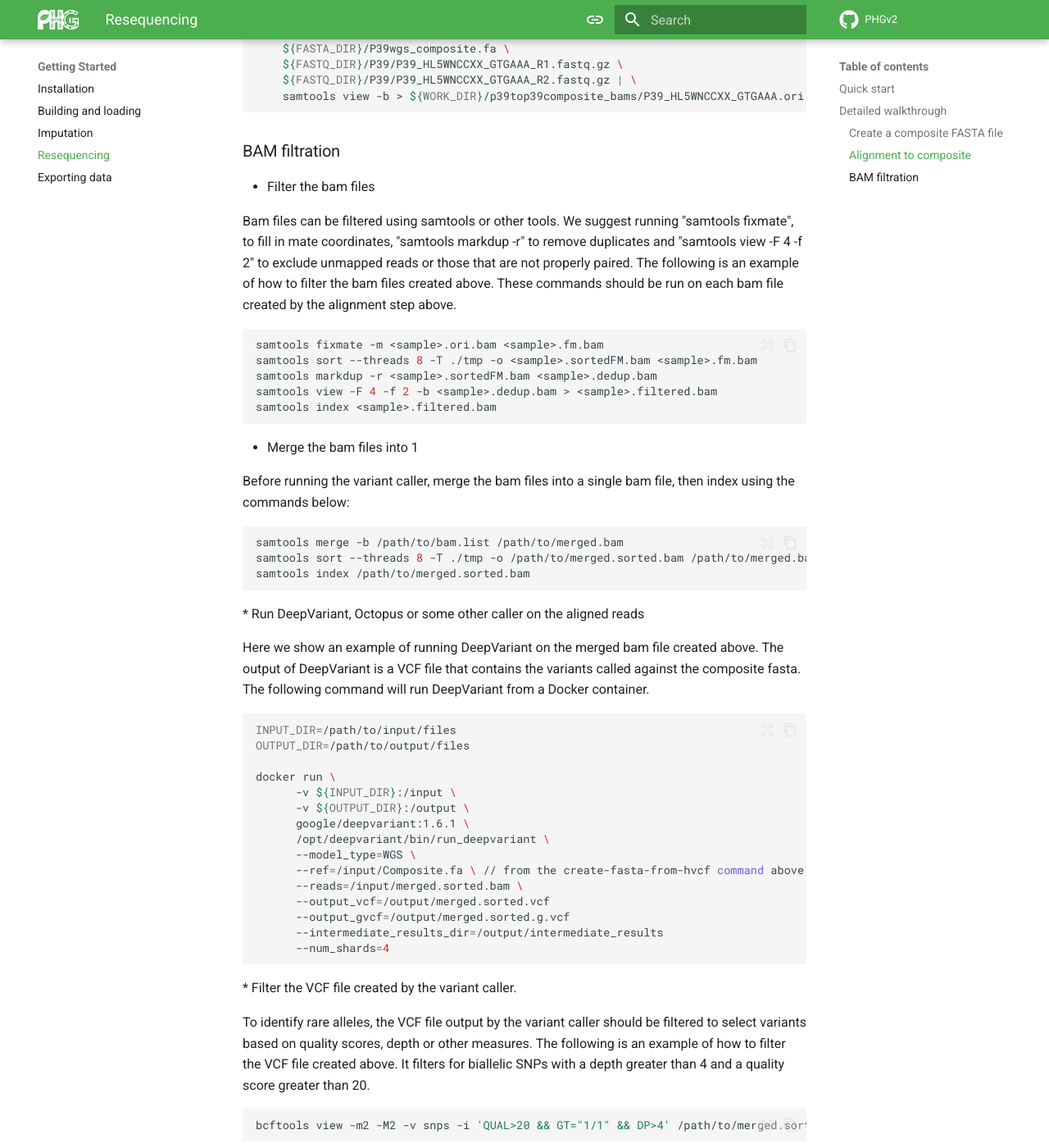
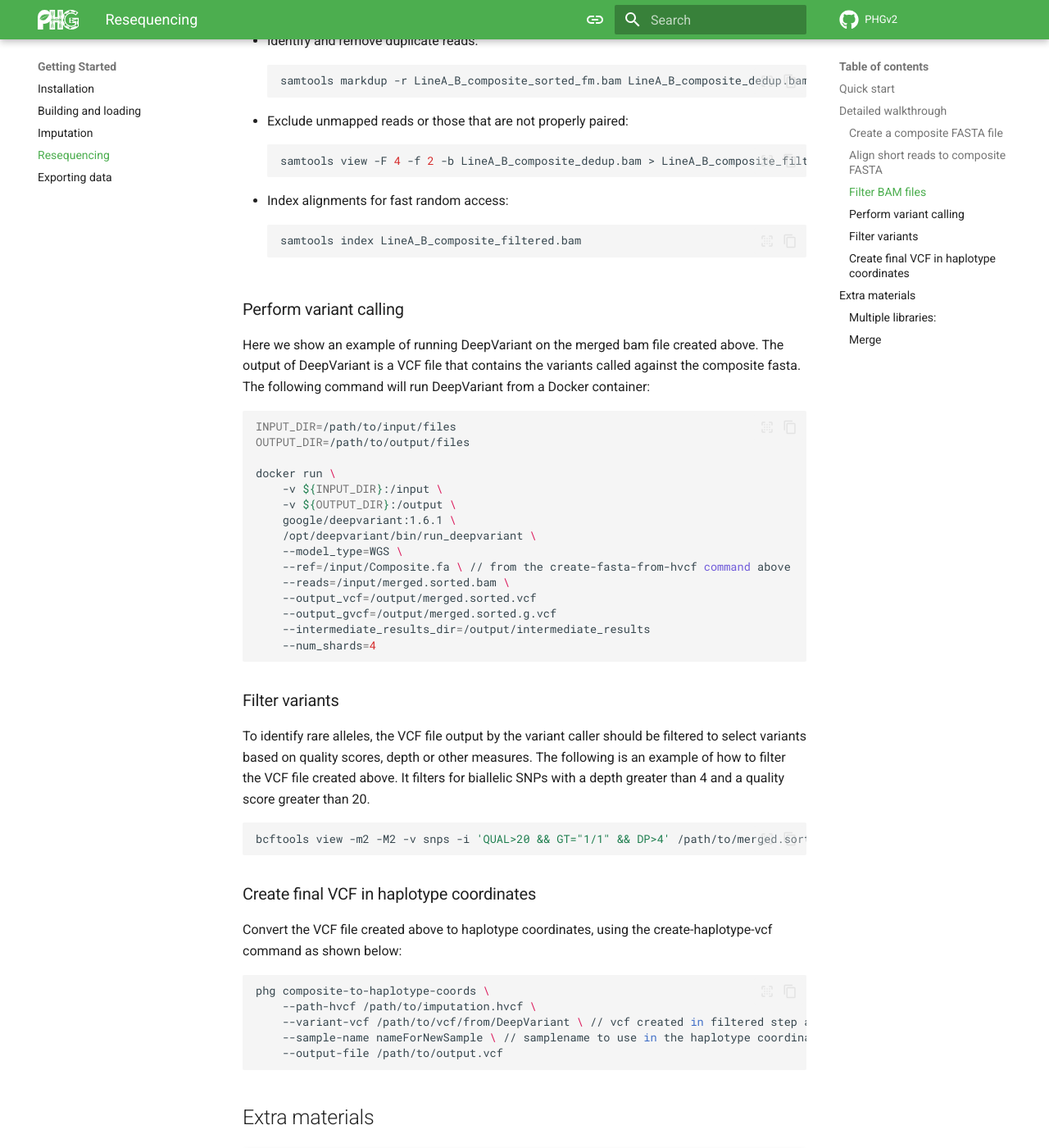
Before and after one commit to maize-genetics/phg_v2, an MkDocs documentation site: the page built from docs/resequencing.md, in a window 1280 px wide and 1400 px high, scrolled down 2996 px. Shown: the whole window at 82% size. Built offline with MkDocs 1.6.1 and Material for MkDocs 9.7.7, drawn with Linux system fonts in a browser that asks for light colours; comment, search, counter and statistics services are not loaded; some of the changed text lies outside the part shown.

Commit message:
Fix alignment and filter sections

````diff
--- a/docs/resequencing.md
+++ b/docs/resequencing.md
@@ -82,10 +82,7 @@ phg_v2_example/
 ```
 
 
-
-
-
-### Alignment to composite
+### Align short reads to composite FASTA
 
 After creating the composite FASTA, we can re-align the WGS reads used
 for the imputation steps to this new composite assembly. This can
@@ -121,13 +118,108 @@ In summary, this command is using the following `minimap2` parameters:
   have reads coming from multiple libraries)
 
 This minimap2 procedure will create a SAM file that is piped (`|`)
-into the `samtools` program which is converted (`view -b`) and
+into the [SAMtools](https://github.com/samtools/samtools) program which is converted (`view -b`) and
 saved (`> output/minimap2/LineA_B_composite_align.bam`) as a BAM
 format for more efficient storage and downstream procedures.
 
 
+### Filter BAM files
+
+BAM files can be filtered using SAMtools (_recommended_) or other
+SAM/BAM processing tools. We suggest running the following SAMtools
+commands:
+
+* Fix potential issues in paired-end reads of a BAM file by adjusting
+  and correcting mate information by ensuring each pair of reads has
+  accurate information about its mate score (`-m`):
+
+    ```shell
+    samtools fixmate -m LineA_B_composite_align.bam LineA_B_composite_fm.bam
+    ```
+
+* Sort alignments by reference sequence coordinates which is
+  necessary before deduplication and indexing:
+
+    ```shell
+    samtools sort --threads 8 -T ./tmp -o LineA_B_composite_sorted_fm.bam LineA_B_composite_fm.bam
+    ```
+
+* Identify and remove duplicate reads:
+
+    ```shell
+    samtools markdup -r LineA_B_composite_sorted_fm.bam LineA_B_composite_dedup.bam
+    ```
+
+* Exclude unmapped reads or those that are not properly paired:
+
+    ```shell
+    samtools view -F 4 -f 2 -b LineA_B_composite_dedup.bam > LineA_B_composite_filtered.bam
+    ```
+
+* Index alignments for fast random access:
+
+    ```shell
+    samtools index LineA_B_composite_filtered.bam
+    ```
+
+
+
+### Perform variant calling
+
+Here we show an example of running DeepVariant on the merged bam file
+created above. The output of DeepVariant is a VCF file that contains
+the variants called against the composite fasta. The following
+command will run DeepVariant from a Docker container:
+
+```shell
+INPUT_DIR=/path/to/input/files
+OUTPUT_DIR=/path/to/output/files
+
+docker run \
+    -v ${INPUT_DIR}:/input \
+    -v ${OUTPUT_DIR}:/output \
+    google/deepvariant:1.6.1 \
+    /opt/deepvariant/bin/run_deepvariant \
+    --model_type=WGS \
+    --ref=/input/Composite.fa \ // from the create-fasta-from-hvcf command above
+    --reads=/input/merged.sorted.bam \
+    --output_vcf=/output/merged.sorted.vcf
+    --output_gvcf=/output/merged.sorted.g.vcf
+    --intermediate_results_dir=/output/intermediate_results
+    --num_shards=4
+```
+
+
+### Filter variants
+
+To identify rare alleles, the VCF file output by the variant caller should be filtered to select variants based on
+quality scores, depth or other measures.  The following is an example of how to filter the VCF file created above.
+It filters for biallelic SNPs with a depth greater than 4 and a quality score greater than 20.
+
+```shell
+bcftools view -m2 -M2 -v snps -i 'QUAL>20 && GT="1/1" && DP>4' /path/to/merged.sorted.vcf -o /path/to/deepVariantFiltered.vcf
+```
+
+
+### Create final VCF in haplotype coordinates
+
+Convert the VCF file created above to haplotype coordinates, using the create-haplotype-vcf command as shown below:
+  ```shell
+  phg composite-to-haplotype-coords \
+      --path-hvcf /path/to/imputation.hvcf \
+      --variant-vcf /path/to/vcf/from/DeepVariant \ // vcf created in filtered step above
+      --sample-name nameForNewSample \ // samplename to use in the haplotype coordinates vcf
+      --output-file /path/to/output.vcf
+  ```
+
+
+
+## Extra materials
+
 !!! todo
-    Should we keep the following code block:
+    Should we keep the following code blocks:
+
+### Multiple libraries:
 
 ```shell
 # Run minimap2 to align the reads with the composite genome
@@ -140,87 +232,30 @@ time minimap2 -a -x sr -t 20 --secondary=no   --eqx -R '@RG\tID:READ_GRP1\tSM:P3
     ${FASTQ_DIR}/P39/P39_HBEN2ADXX_GTGAAA_R1.fastq.gz \
     ${FASTQ_DIR}/P39/P39_HBEN2ADXX_GTGAAA_R2.fastq.gz | \
     samtools view -b > ${WORK_DIR}/p39top39composite_bams/P39_HBEN2ADXX_GTGAAA.ori.bam
+
 time minimap2 -a -x sr -t 20 --secondary=no   --eqx -R '@RG\tID:READ_GRP2\tSM:P39' \
     ${FASTA_DIR}/P39wgs_composite.fa \
     ${FASTQ_DIR}/P39/P39__HFFGKADXX_GTGAAA_R1.fastq.gz \
     ${FASTQ_DIR}/P39/P39__HFFGKADXX_GTGAAA_R2.fastq.gz | \
     samtools view -b > ${WORK_DIR}/p39top39composite_bams/P39_HFFGKADXX_GTGAAA.ori.bam
+
 time minimap2 -a -x sr -t 20 --secondary=no --eqx -R '@RG\tID:READ_GRP3\tSM:P39'
     ${FASTA_DIR}/P39wgs_composite.fa \
     ${FASTQ_DIR}/P39/P39_HL5WNCCXX_GTGAAA_R1.fastq.gz \
     ${FASTQ_DIR}/P39/P39_HL5WNCCXX_GTGAAA_R2.fastq.gz | \
     samtools view -b > ${WORK_DIR}/p39top39composite_bams/P39_HL5WNCCXX_GTGAAA.ori.bam
-
-
-
-```
-
-### BAM filtration
-* Filter the bam files
-
-Bam files can be filtered using samtools or other tools.  We suggest running "samtools fixmate", to fill in mate coordinates,
-"samtools markdup -r" to remove duplicates and "samtools view -F 4 -f 2" to exclude unmapped reads or those that are not
-properly paired.  The following is an example of how to filter the bam files created above.  These commands should be
-run on each bam file created by the alignment step above.
-
-```shell
-samtools fixmate -m <sample>.ori.bam <sample>.fm.bam
-samtools sort --threads 8 -T ./tmp -o <sample>.sortedFM.bam <sample>.fm.bam
-samtools markdup -r <sample>.sortedFM.bam <sample>.dedup.bam
-samtools view -F 4 -f 2 -b <sample>.dedup.bam > <sample>.filtered.bam
-samtools index <sample>.filtered.bam
 ```
 
 
+### Merge
+
 * Merge the bam files into 1
 
-Before running the variant caller, merge the bam files into a single bam file, then index using the commands below:
+Before running the variant caller, merge the bam files into a single
+BAM file, then index using the commands below:
+
 ```shell
 samtools merge -b /path/to/bam.list /path/to/merged.bam
 samtools sort --threads 8 -T ./tmp -o /path/to/merged.sorted.bam /path/to/merged.bam
 samtools index /path/to/merged.sorted.bam
 ```
-* Run DeepVariant, Octopus or some other caller on the aligned reads
-
-Here we show an example of running DeepVariant on the merged bam file created above.  The output of DeepVariant is a VCF file
-that contains the variants called against the composite fasta.  The following command will run DeepVariant
-from a Docker container.
-  ```shell
-  INPUT_DIR=/path/to/input/files
-  OUTPUT_DIR=/path/to/output/files
-
-  docker run \
-        -v ${INPUT_DIR}:/input \
-        -v ${OUTPUT_DIR}:/output \
-        google/deepvariant:1.6.1 \
-        /opt/deepvariant/bin/run_deepvariant \
-        --model_type=WGS \
-        --ref=/input/Composite.fa \ // from the create-fasta-from-hvcf command above
-        --reads=/input/merged.sorted.bam \
-        --output_vcf=/output/merged.sorted.vcf
-        --output_gvcf=/output/merged.sorted.g.vcf
-        --intermediate_results_dir=/output/intermediate_results
-        --num_shards=4
-  ```
-* Filter the VCF file created by the variant caller.
-
-To identify rare alleles, the VCF file output by the variant caller should be filtered to select variants based on
-quality scores, depth or other measures.  The following is an example of how to filter the VCF file created above.
-It filters for biallelic SNPs with a depth greater than 4 and a quality score greater than 20.
-
-```shell
-bcftools view -m2 -M2 -v snps -i 'QUAL>20 && GT="1/1" && DP>4' /path/to/merged.sorted.vcf -o /path/to/deepVariantFiltered.vcf
-```
-
-* Create a vcf in haplotype coordinates
-
-Convert the VCF file created above to haplotype coordinates, using the create-haplotype-vcf command as shown below:
-  ```shell
-  phg composite-to-haplotype-coords \
-      --path-hvcf /path/to/imputation.hvcf \
-      --variant-vcf /path/to/vcf/from/DeepVariant \ // vcf created in filtered step above
-      --sample-name nameForNewSample \ // samplename to use in the haplotype coordinates vcf
-      --output-file /path/to/output.vcf
-  ```
-
-*** WHAT TO DO WITH THIS HAPLOTYPE VCF FILE? ***
````
